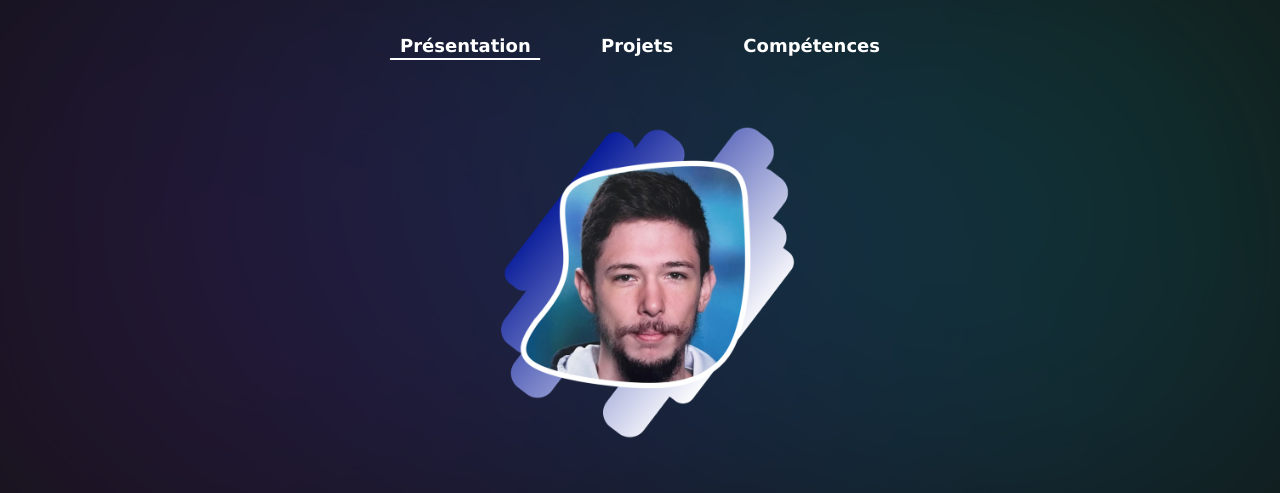
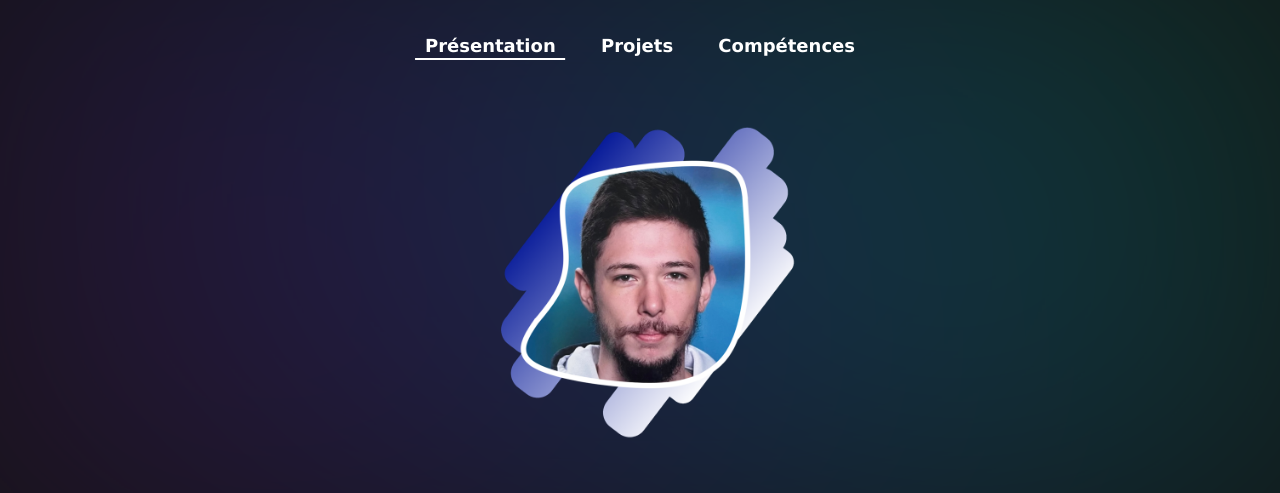
Before and after one commit to KAYRAZZ/PortFolio, a plain HTML site: page js/index.html in a window 1280 px wide. Shown: the top 493 px of the page. Drawn offline with nearby package versions, Linux system fonts and the light colour scheme; files that its build step writes are made by us from their sources; files whose address does not match are found by name.

Commit message:
Add files via upload

```diff
--- a/css/styleHeader.css
+++ b/css/styleHeader.css
@@ -12,7 +12,7 @@ body {
 }
 
 header {
-    width: 500px;
+    width: 450px;
     height: 60px;
     position: relative;
     top: 45px;
@@ -28,7 +28,7 @@ header nav {
     justify-content: space-between;
     align-items: center;
     list-style-type: none;
-    width: 500px;
+    width: 100%;
 }
 
 .lien {
```
